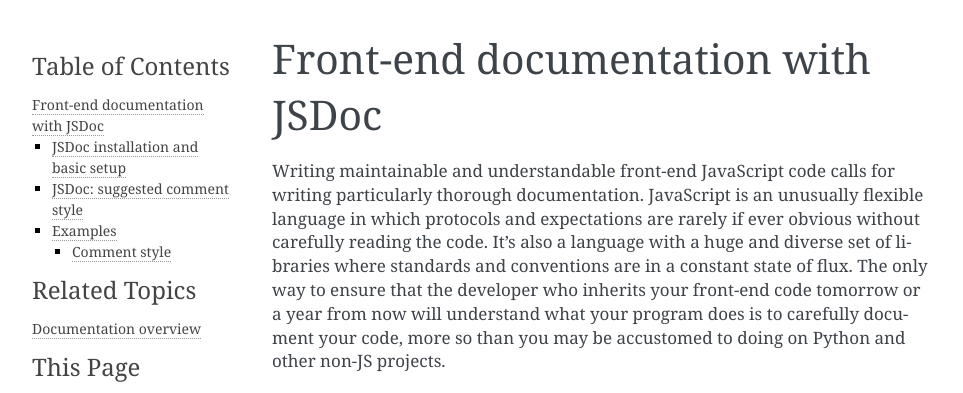
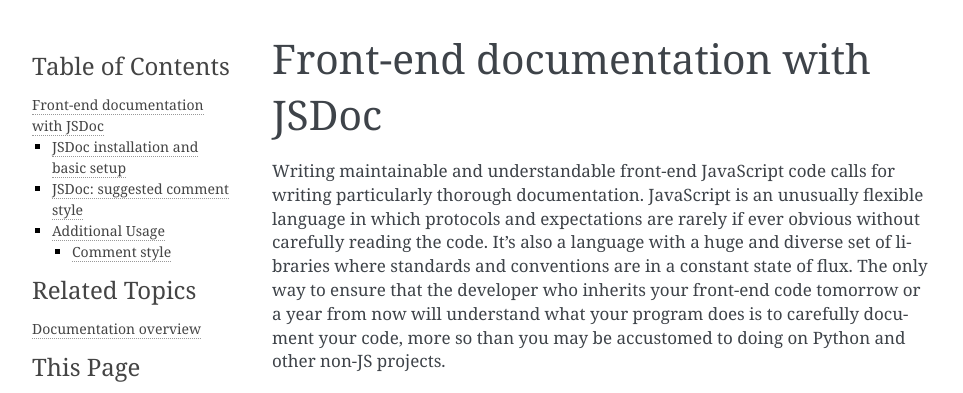
Before and after one commit to caktus/guidebook, a Sphinx documentation site: the page built from source/frontend-docs.rst, in a window 1280 px wide and 900 px high. Shown: the top 393 px of the window, without its empty margins (148-1111 px from the left). Built offline with Sphinx 7.4.7, drawn with Linux system fonts in a browser that asks for light colours; some of the changed text lies outside the part shown.

Commit message:
Changing title of exampels section

```diff
--- a/source/frontend-docs.rst
+++ b/source/frontend-docs.rst
@@ -128,8 +128,8 @@
 
 For the full details of what JSDoc is capable of, see `the JSDoc website <http://usejsdoc.org/>`_.
 
-Examples
-========
+Additional Usage
+================
 
 Comment style
 -------------
```
